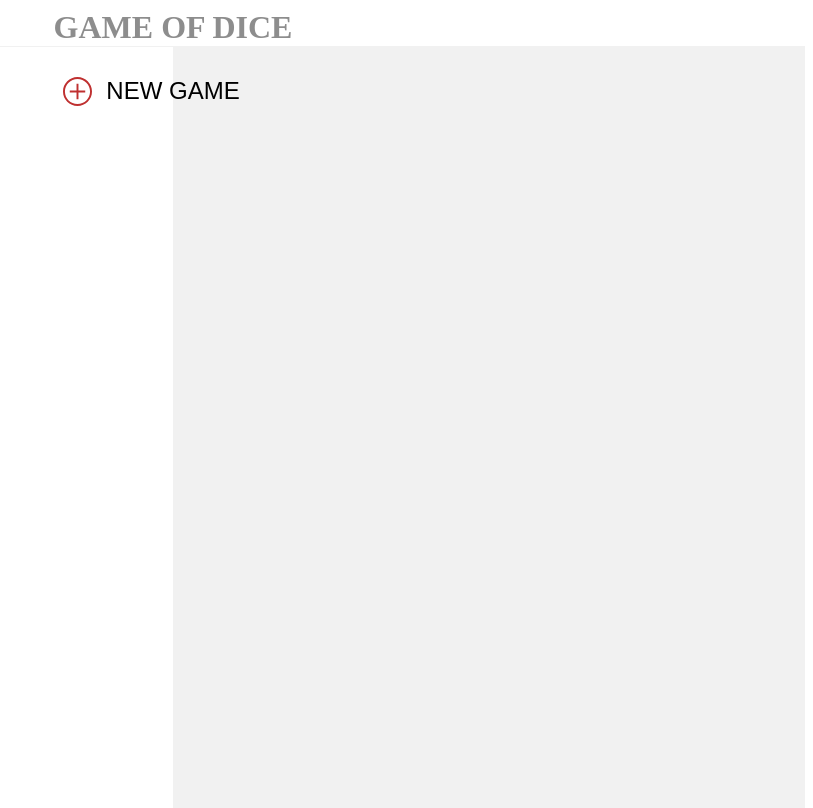
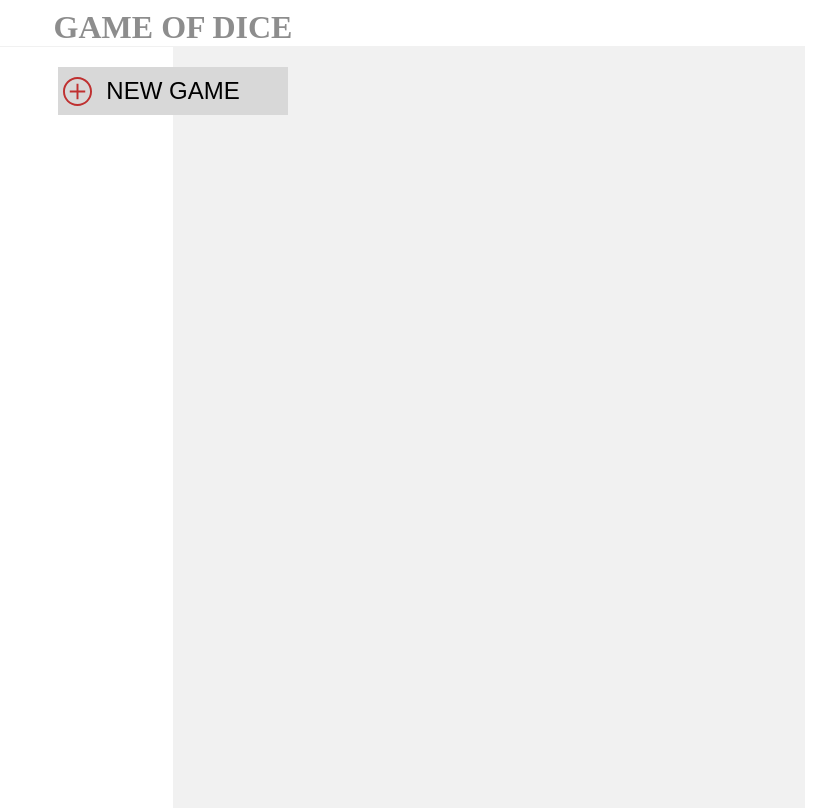
Before and after one commit to alex1031alex/game-of-dice, a React app: page / in a window 1280 px wide. In both pictures the pointer is over the button "NEW GAME". Shown: the whole page, without its empty margins (467-1280 px from the left). Built offline with nearby package versions, Linux system fonts and the light colour scheme.

Commit message:
Рефакторинг. Исправил опечатку

```diff
--- a/src/components/new-game/new-game.scss
+++ b/src/components/new-game/new-game.scss
@@ -15,7 +15,7 @@
 
   &:hover, &:active {
     color: var(--foreground-accent);
-    background-color: var(--backgroud-secondary);
+    background-color: var(--background-tertiary);
   }
 
   &:active {
```
